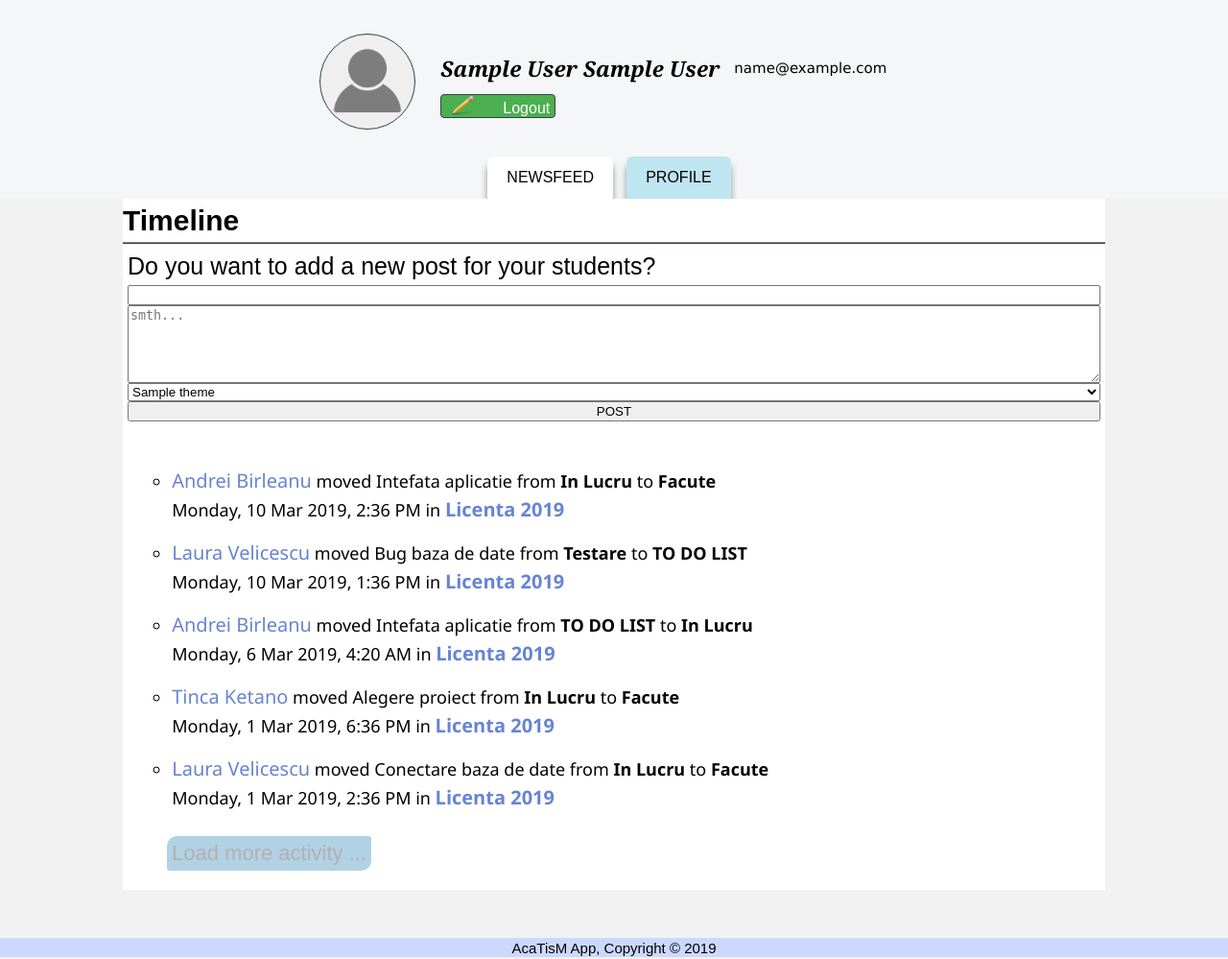
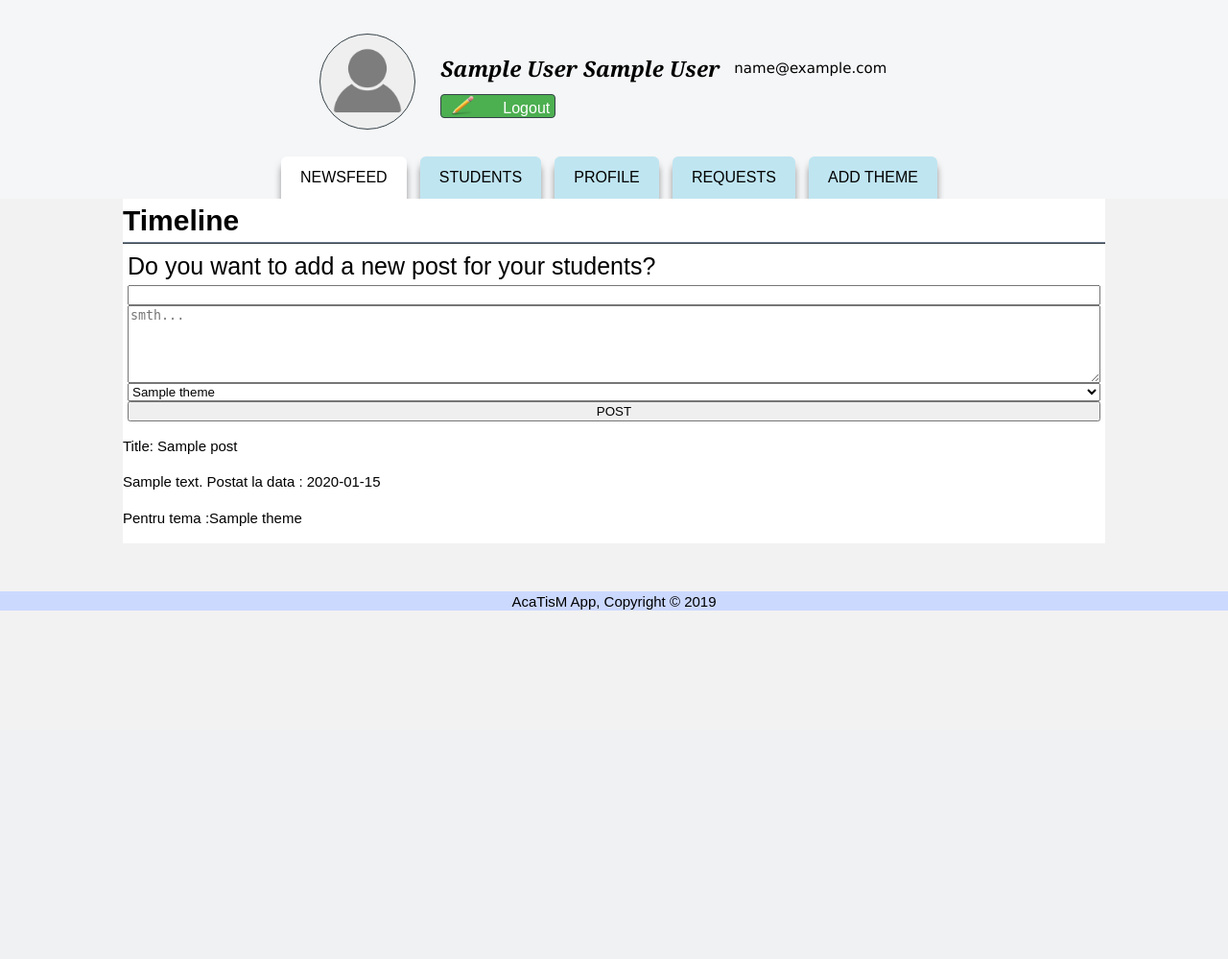
Before and after one commit to KetanoTinca/TW, a PHP site: page /user.php in a window 1280 px wide. Shown: the part 40-1039 px from the top of the page at 96% size. After the commit the page ends 676 px from the top, so only its background shows below. Run offline with PHP 8.4, Linux system fonts and the light colour scheme; the visitor is signed in with stand-in values (Sample User, id 1); tables that the repository leaves empty hold one stand-in row (values such as "Sample post").

Commit message:
posts for student

```diff
--- /dev/null
+++ b/views/newsfeedProf.php
@@ -0,0 +1,60 @@
+
+<div class="container" style="background-color: white;">
+    <div class="text" >
+        <h1>Timeline</h1>
+        <form class="add-theme-form" method="post" action ="../controller/addPost.php">
+            <p style = " text-align: left; margin: 0; width:100% ">Do you want to add a new post for your students?</p>
+            <input type="text" name ="title" id="title">
+            <textarea id="postContent" name="postContent" required placeholder="smth..." rows="5" cols="60"></textarea>
+            <?php
+            echo "<select id=\"themeId\" name=\"themeId\" >";
+            $sql = "SELECT id,themeName
+            	    FROM theme
+                	WHERE teacher_fk=:teacher_fk
+                	";
+            try{
+                $stmt = $db->prepare($sql);
+
+
+                $stmt->bindParam(':teacher_fk', $_SESSION['teacher_id'], PDO::PARAM_STR);
+                $stmt->execute();
+                while($row = $stmt->fetch())
+                {
+                    //  echo "<li>".$row['taskDescription']." with deadline ".$row['deadline']."</li>";
+                    echo "<option value=\"$row[0]\">$row[1]</option>";
+
+                }
+
+            }catch (PDOException $e){
+                echo $e->getMessage();
+
+            }
+
+            ?>
+            <input type="submit" id="addPost"value="POST">
+
+        </form>
+
+    </div>
+    <?php
+    $sql = "SELECT * FROM post p inner join theme t on p.theme_fk=t.id where t.teacher_fk = :teacher_id order by p.postDate desc";
+    try{
+        $stmt=$db->prepare($sql);
+        $stmt->bindParam(':teacher_id', $_SESSION['teacher_id'],PDO::PARAM_STR);
+        $stmt->execute();
+        while($row = $stmt->fetch())
+        {
+            //  echo "<li>".$row['taskDescription']." with deadline ".$row['deadline']."</li>";
+            echo "<p>Title: " . $row[1] . "</p>";
+            echo "<p>" . $row[2] . " Postat la data : " . $row[3] . "</p>";
+            echo "<p>Pentru tema :" . $row[7] . "</p>";
+
+
+        }
+    }catch(PDOException $e){
+        echo $e->getMessage();
+
+    }
+
+    ?>
+</div>
--- a/views/user.php
+++ b/views/user.php
@@ -34,71 +34,19 @@
 
     <?php include 'navbar.php';?>
 
-    <?php include 'user.description.php';?>
+    <?php include 'user.description.php';
 
-           <div class="container" style="background-color: white;">
-                <div class="text" >
-                    <h1>Timeline</h1>
-                    <form class="add-theme-form" method="post" action ="../controller/addPost.php">
-                        <p style = " text-align: left; margin: 0; width:100% ">Do you want to add a new post for your students?</p>
-                        <input type="text" name ="title" id="title">
-                        <textarea id="postContent" name="postContent" required placeholder="smth..." rows="5" cols="60"></textarea>
-                        <?php
-                        echo "<select id=\"themeId\" name=\"themeId\" >";
-                        $sql = "SELECT id,themeName
-            	    FROM theme
-                	WHERE teacher_fk=:teacher_fk
-                	";
-                        try{
-                            $stmt = $db->prepare($sql);
+    if(isset($_SESSION['userType']) && $_SESSION['userType'] == 'teacher')
+    {
+        include 'newsfeedProf.php';
+    }else{
+        include 'newsfeedStudent.php';
+    }
+
+    ?>
 
 
-                            $stmt->bindParam(':teacher_fk', $_SESSION['teacher_id'], PDO::PARAM_STR);
-                            $stmt->execute();
-                            while($row = $stmt->fetch())
-                            {
-                              //  echo "<li>".$row['taskDescription']." with deadline ".$row['deadline']."</li>";
-                                echo "<option value=\"$row[0]\">$row[1]</option>";
 
-                            }
-
-                        }catch (PDOException $e){
-                            echo $e->getMessage();
-
-                        }
-
-                        ?>
-                        <input type="submit" id="addPost"value="POST">
-
-                    </form>
-
-                </div>
-                <ul class="active">
-                    <li><p><a href="#">Andrei Birleanu</a> moved <span>Intefata aplicatie</span> from <b>In Lucru</b> to <b>Facute</b></p>
-                    <p> Monday, 10 Mar 2019, 2:36 PM  in <a href="$"><b>Licenta 2019</b></a></p></li>
-                    <li><p><a href="#">Laura Velicescu</a> moved <span>Bug baza de date</span> from <b>Testare</b> to <b>TO DO LIST</b></p>
-                    <p> Monday, 10 Mar 2019, 1:36 PM  in <a href="$"><b>Licenta 2019</b></a></p></li>
-                    <li><p><a href="#">Andrei Birleanu</a> moved <span>Intefata aplicatie</span> from <b>TO DO LIST</b> to <b>In Lucru</b></p>
-                    <p> Monday, 6 Mar 2019, 4:20 AM  in <a href="$"><b>Licenta 2019</b></a></p></li>
-                    <li><p><a href="#">Tinca Ketano</a> moved <span>Alegere proiect</span> from <b>In Lucru</b> to <b>Facute</b></p>
-                    <p> Monday, 1 Mar 2019, 6:36 PM  in <a href="$"><b>Licenta 2019</b></a></p></li>
-                    <li><p><a href="#">Laura Velicescu</a> moved <span>Conectare baza de date</span> from <b>In Lucru</b> to <b>Facute</b></p>
-                    <p> Monday, 1 Mar 2019, 2:36 PM  in <a href="$"><b>Licenta 2019</b></a></p></li>
-                </ul>
-                <button onclick="myFunction()" id="show-more">Load more activity <span id="dots">...</span></button>
-                <ul id="hidden-list">
-                    <li><p><a href="#">Andrei Birleanu</a> moved <span>Intefata aplicatie</span> from <b>In Lucru</b> to <b>Facute</b></p>
-                    <p> Monday, 10 Mar 2019, 2:36 PM  in <a href="$"><b>Licenta 2019</b></a></p></li>
-                    <li><p><a href="#">Laura Velicescu</a> moved <span>Bug baza de date</span> from <b>Testare</b> to <b>TO DO LIST</b></p>
-                    <p> Monday, 10 Mar 2019, 1:36 PM  in <a href="$"><b>Licenta 2019</b></a></p></li>
-                    <li><p><a href="#">Andrei Birleanu</a> moved <span>Intefata aplicatie</span> from <b>TO DO LIST</b> to <b>In Lucru</b></p>
-                    <p> Monday, 6 Mar 2019, 4:20 AM  in <a href="$"><b>Licenta 2019</b></a></p></li>
-                    <li><p><a href="#">Tinca Ketano</a> moved <span>Alegere proiect</span> from <b>In Lucru</b> to <b>Facute</b></p>
-                    <p> Monday, 1 Mar 2019, 6:36 PM  in <a href="$"><b>Licenta 2019</b></a></p></li>
-                    <li><p><a href="#">Laura Velicescu</a> moved <span>Conectare baza de date</span> from <b>In Lucru</b> to <b>Facute</b></p>
-                    <p> Monday, 1 Mar 2019, 2:36 PM  in <a href="$"><b>Licenta 2019</b></a></p></li>
-                </ul>
-           </div>
 
         <footer>
             <p>AcaTisM App, Copyright &copy; 2019</p>
```
Also changed, not shown: views/newsfeedStudent.php (added, +30 -0 lines).
